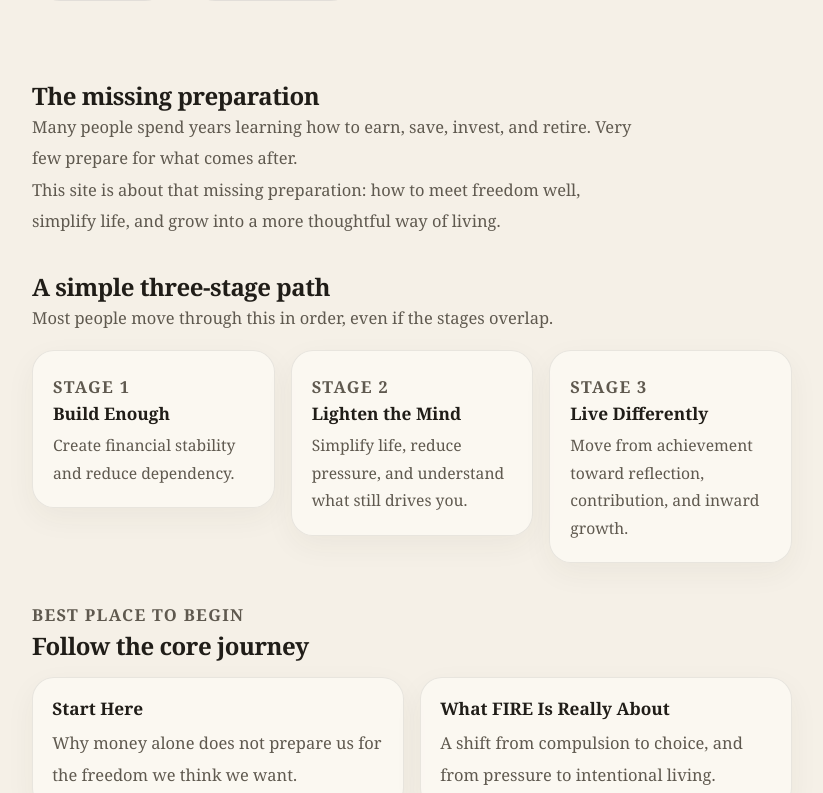
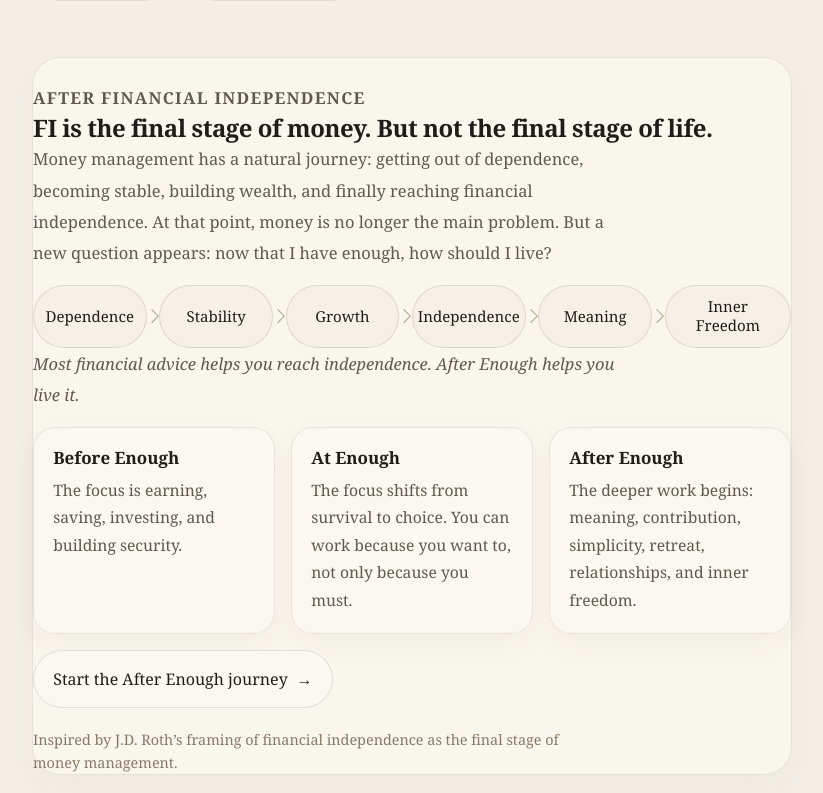
Before and after one commit to naveenniverthy/after-enough, a Next.js app: page / in a window 1280 px wide. Shown: the part 853-1646 px from the top of the page, without its empty margins (228-1051 px from the left). Built offline with nearby package versions, Linux system fonts and the light colour scheme.

Commit message:
FI is not final stage

```diff
--- a/app/globals.css
+++ b/app/globals.css
@@ -2395,6 +2395,78 @@ ol {
   padding: 1.2rem;
 }
 
+.fi-life-section {
+  padding: 1.75rem;
+  border: 1px solid rgba(0, 0, 0, 0.08);
+  border-radius: 28px;
+  background: rgba(251, 248, 242, 0.72);
+  box-shadow: 0 14px 34px rgba(65, 53, 37, 0.04);
+}
+
+.fi-flow {
+  display: grid;
+  gap: 0.65rem;
+  margin: 1.5rem 0 0;
+  padding: 0;
+  list-style: none;
+}
+
+.fi-flow li {
+  position: relative;
+  display: flex;
+  align-items: center;
+  min-height: 3rem;
+  padding: 0.72rem 0.9rem;
+  border: 1px solid rgba(109, 91, 62, 0.18);
+  border-radius: 999px;
+  background: rgba(245, 240, 231, 0.78);
+  color: var(--text);
+  font-size: 0.94rem;
+  line-height: 1.3;
+}
+
+.fi-helper-line {
+  font-style: italic;
+}
+
+.enough-card-grid {
+  display: grid;
+  gap: 1rem;
+  margin-top: 1.5rem;
+}
+
+.enough-card {
+  padding: 1.2rem;
+  border: 1px solid rgba(0, 0, 0, 0.08);
+  border-radius: 22px;
+  background: rgba(251, 248, 242, 0.94);
+  box-shadow: 0 10px 28px rgba(65, 53, 37, 0.04);
+}
+
+.enough-card h3 {
+  margin: 0 0 0.45rem;
+  font-size: 1.06rem;
+  line-height: 1.35;
+}
+
+.after-enough-home .content-block .enough-card p {
+  margin: 0;
+  color: var(--text-soft);
+  font-size: 0.98rem;
+  line-height: 1.75;
+}
+
+.fi-cta {
+  margin-top: 1.45rem;
+}
+
+.after-enough-home .content-block .fi-source {
+  margin-top: 1.25rem;
+  color: #8a7867;
+  font-size: 0.9rem;
+  line-height: 1.6;
+}
+
 .after-enough-home .closing-note {
   padding: 3.5rem 0 5rem;
 }
@@ -2420,6 +2492,38 @@ ol {
   .explore-grid {
     grid-template-columns: repeat(2, minmax(0, 1fr));
   }
+
+  .fi-flow {
+    grid-template-columns: repeat(6, minmax(0, 1fr));
+    gap: 0;
+  }
+
+  .fi-flow li {
+    justify-content: center;
+    min-height: 3.8rem;
+    padding: 0.7rem 1rem;
+    text-align: center;
+  }
+
+  .fi-flow li:not(:last-child) {
+    margin-right: 0.8rem;
+  }
+
+  .fi-flow li:not(:last-child)::after {
+    content: "";
+    position: absolute;
+    right: -0.68rem;
+    top: 50%;
+    width: 0.55rem;
+    height: 0.55rem;
+    border-top: 1px solid rgba(109, 91, 62, 0.55);
+    border-right: 1px solid rgba(109, 91, 62, 0.55);
+    transform: translateY(-50%) rotate(45deg);
+  }
+
+  .enough-card-grid {
+    grid-template-columns: repeat(3, minmax(0, 1fr));
+  }
 }
 
 @media (max-width: 640px) {
--- a/app/page.jsx
+++ b/app/page.jsx
@@ -85,6 +85,30 @@ const exploreMore = [
   },
 ];
 
+const fiFlow = [
+  "Dependence",
+  "Stability",
+  "Growth",
+  "Independence",
+  "Meaning",
+  "Inner Freedom",
+];
+
+const enoughCards = [
+  {
+    title: "Before Enough",
+    text: "The focus is earning, saving, investing, and building security.",
+  },
+  {
+    title: "At Enough",
+    text: "The focus shifts from survival to choice. You can work because you want to, not only because you must.",
+  },
+  {
+    title: "After Enough",
+    text: "The deeper work begins: meaning, contribution, simplicity, retreat, relationships, and inner freedom.",
+  },
+];
+
 function ArrowLink({ href, children }) {
   return (
     <Link href={href} className="hero-link">
@@ -125,6 +149,47 @@ export default function HomePage() {
           <ArrowLink href="/start-here">Start here</ArrowLink>
           <ArrowLink href="/ikigai">Explore Ikigai</ArrowLink>
         </div>
+      </section>
+
+      <section className="content-block fi-life-section">
+        <p className="eyebrow">After financial independence</p>
+        <h2>FI is the final stage of money. But not the final stage of life.</h2>
+        <p>
+          Money management has a natural journey: getting out of dependence,
+          becoming stable, building wealth, and finally reaching financial
+          independence. At that point, money is no longer the main problem. But
+          a new question appears: now that I have enough, how should I live?
+        </p>
+
+        <ol className="fi-flow" aria-label="The journey from money management to inner freedom">
+          {fiFlow.map((step) => (
+            <li key={step}>{step}</li>
+          ))}
+        </ol>
+
+        <p className="fi-helper-line">
+          Most financial advice helps you reach independence. After Enough helps
+          you live it.
+        </p>
+
+        <div className="enough-card-grid">
+          {enoughCards.map((card) => (
+            <article className="enough-card" key={card.title}>
+              <h3>{card.title}</h3>
+              <p>{card.text}</p>
+            </article>
+          ))}
+        </div>
+
+        <Link href="/start-here" className="hero-link fi-cta">
+          <span>Start the After Enough journey</span>
+          <span aria-hidden="true">→</span>
+        </Link>
+
+        <p className="fi-source">
+          Inspired by J.D. Roth’s framing of financial independence as the final
+          stage of money management.
+        </p>
       </section>
 
       <section className="content-block">
```
Also changed, not shown: components/JourneySection.jsx (added, +25 -0 lines).
